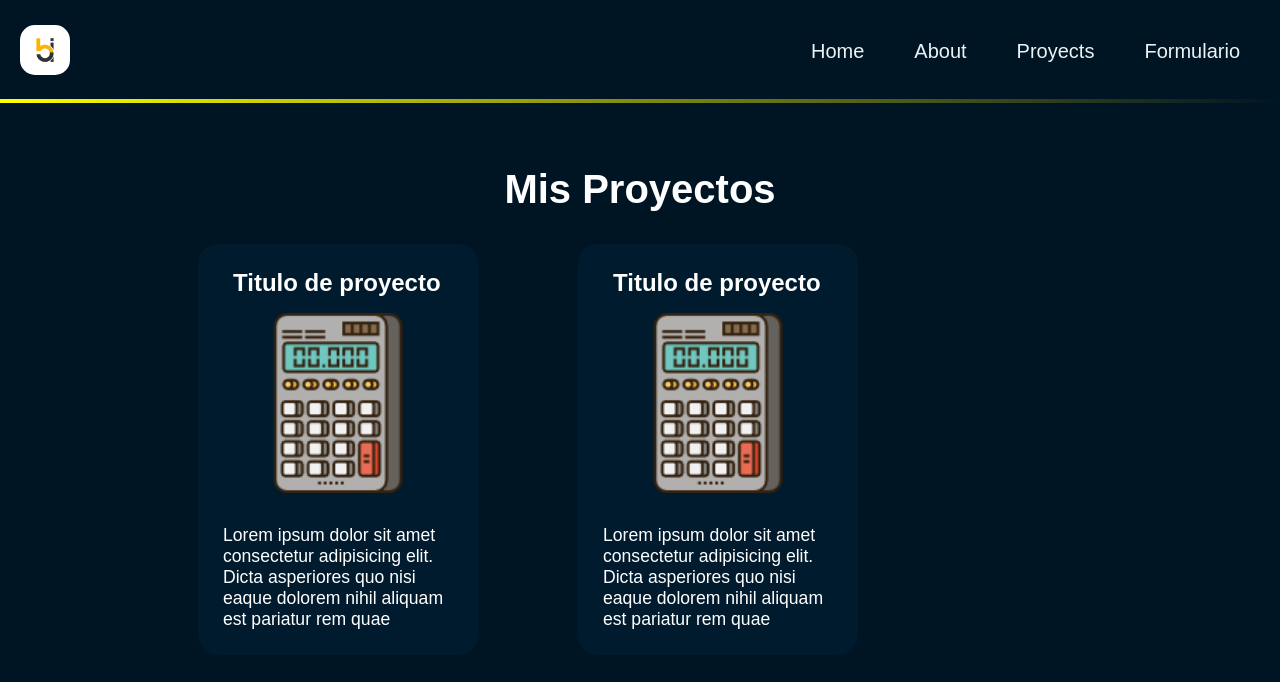
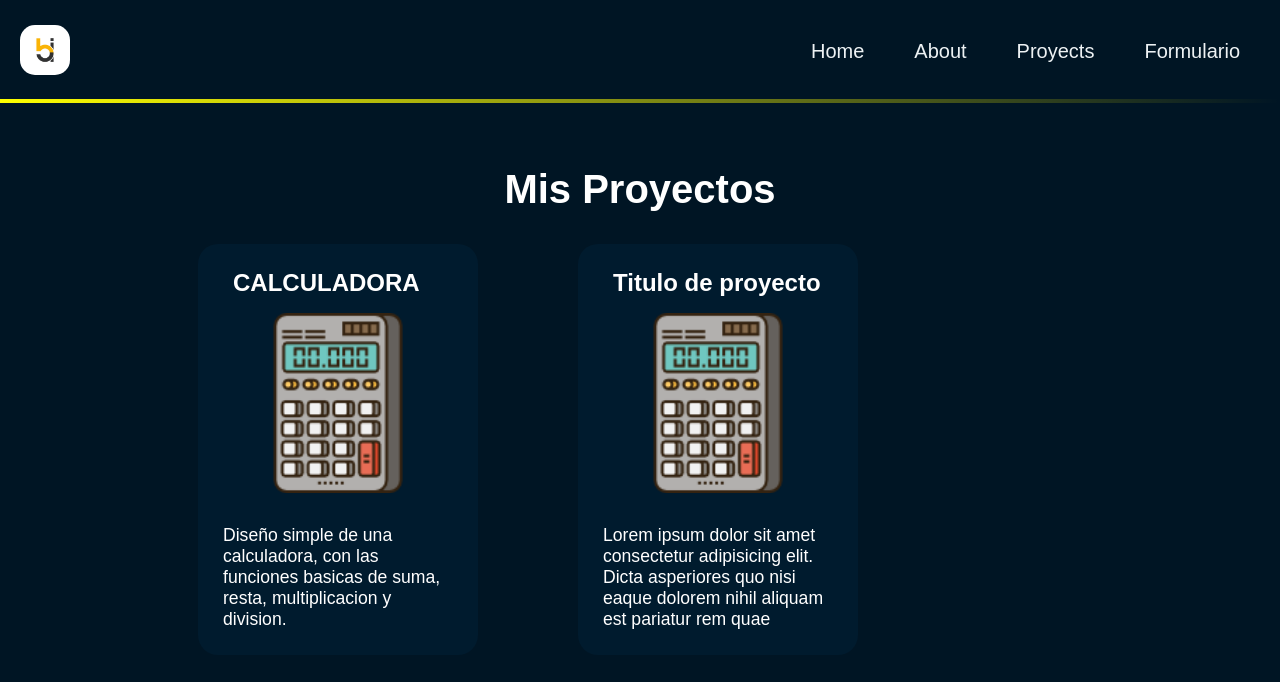
Before and after one commit to Brandon-IH/Mi_primer_portafolio_web, a plain HTML site: page proyecs.html in a window 1280 px wide. Shown: the top 682 px of the page. Drawn offline with Linux system fonts and the light colour scheme.

Commit message:
cambio de descripcion

```diff
--- a/proyecs.html
+++ b/proyecs.html
@@ -31,12 +31,12 @@
             <div class="projects">
                 <div class="projects_unit">
                     <div class="title_proyects_show">
-                        <h2>Titulo de proyecto</h2>
+                        <h2>CALCULADORA</h2>
                     </div>
                     <a class="link_project" href="https://brandon-ih.github.io/Calculadora/"><img class="img_project" src="img/calculator_1370343.png" alt="Imanegen del proyecto"></a>
 
                     <div class="description_project">
-                        <p>Lorem ipsum dolor sit amet consectetur adipisicing elit. Dicta asperiores quo nisi eaque dolorem nihil aliquam est pariatur rem quae</p>
+                        <p>Diseño simple de una calculadora, con las funciones basicas de suma, resta, multiplicacion y division.</p>
                     </div>
 
                 </div>
```
